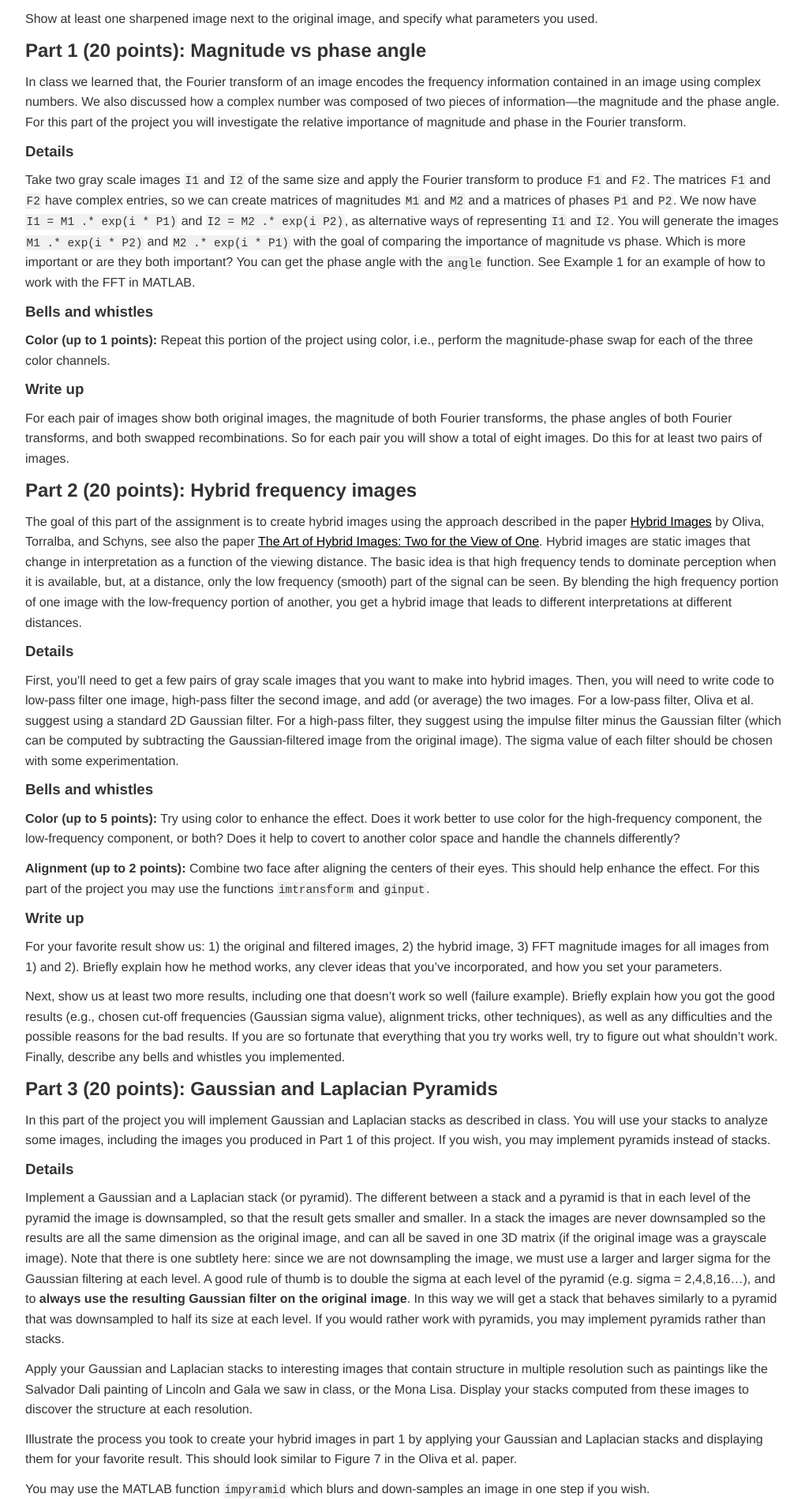
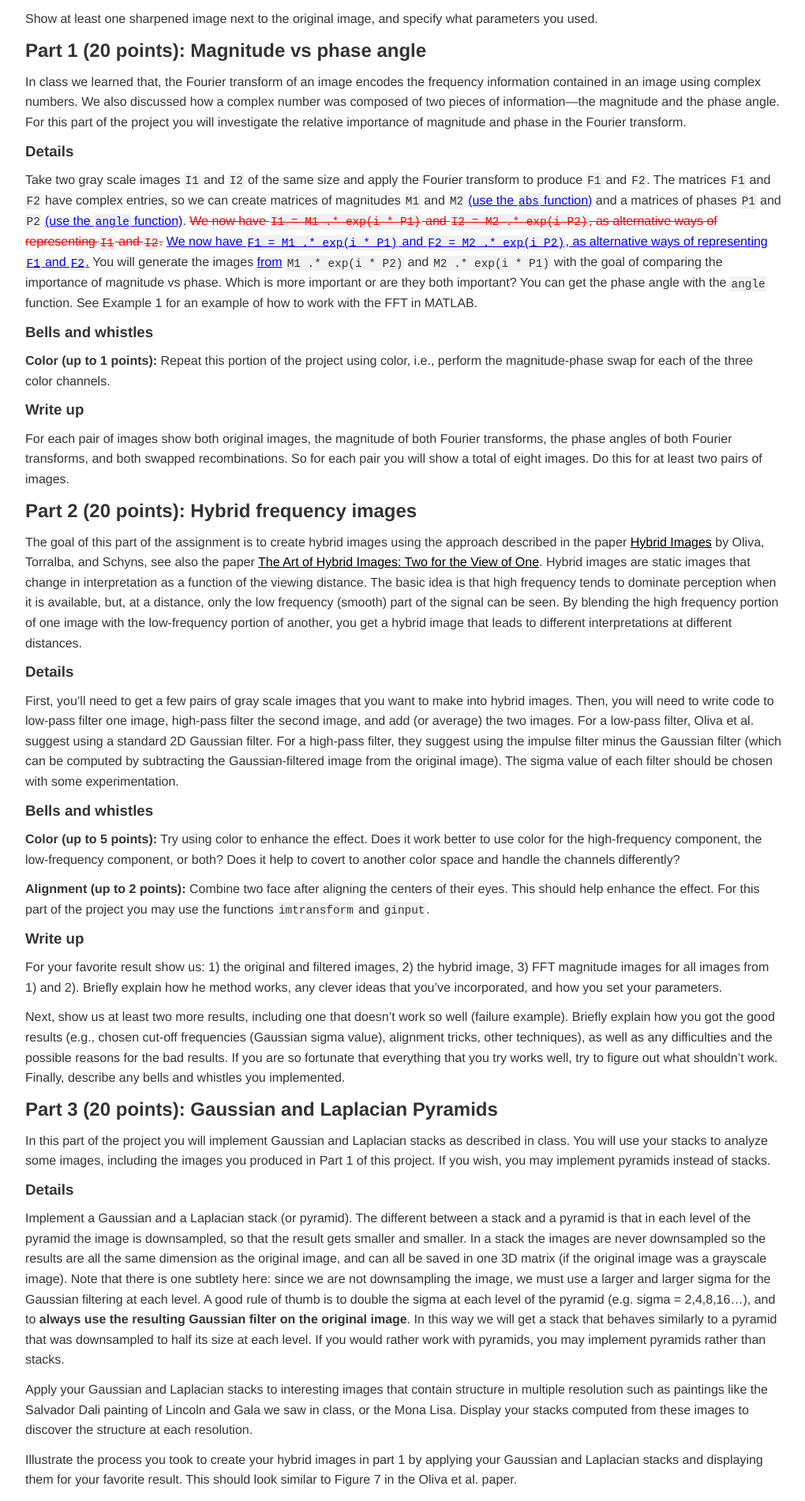
Before and after one commit to jacksonjw12/mbannister.github.io, a Jekyll site: the page built from _teaching/181m-f15/project02.md, in a window 1280 px wide. Shown: the part 361-2262 px from the top of the page at 79% size, without its empty margins (128-1148 px from the left). Built offline with Jekyll 4.4.1, drawn with Linux system fonts in a browser that asks for light colours.

Commit message:
Fix some typos in proj 2 for 181m

```diff
--- a/_sass/common.sass
+++ b/_sass/common.sass
@@ -26,6 +26,12 @@ a
   &:active, &:focus
     color: #000
     outline: none
+
+del
+  color: #F00
+
+ins
+  color: #00F
 
 hr
   border: none
--- a/_teaching/181m-f15/project02.md
+++ b/_teaching/181m-f15/project02.md
@@ -22,7 +22,7 @@ Show at least one sharpened image next to the original image, and specify what p
 In class we learned that, the Fourier transform of an image encodes the frequency information contained in an image using complex numbers. We also discussed how a complex number was composed of two pieces of information---the magnitude and the phase angle. For this part of the project you will investigate the relative importance of magnitude and phase in the Fourier transform.
 
 ### Details
-Take two gray scale images `I1` and `I2` of the same size and apply the Fourier transform to produce `F1` and `F2`. The matrices `F1` and `F2` have complex entries, so we can create matrices of magnitudes `M1` and `M2` and a matrices of phases `P1` and `P2`. We now have `I1 = M1 .* exp(i * P1)` and `I2 = M2 .* exp(i P2)`, as alternative ways of representing `I1` and `I2`. You will generate the images `M1 .* exp(i * P2)` and `M2 .* exp(i * P1)` with the goal of comparing the importance of magnitude vs phase. Which is more important or are they both important? You can get the phase angle with the `angle` function. See Example 1 for an example of how to work with the FFT in MATLAB.
+Take two gray scale images `I1` and `I2` of the same size and apply the Fourier transform to produce `F1` and `F2`. The matrices `F1` and `F2` have complex entries, so we can create matrices of magnitudes `M1` and `M2` <ins>(use the `abs` function)</ins> and a matrices of phases `P1` and `P2` <ins>(use the `angle` function)</ins>. <del>We now have `I1 = M1 .* exp(i * P1)` and `I2 = M2 .* exp(i P2)`, as alternative ways of representing `I1` and `I2`.</del> <ins>We now have `F1 = M1 .* exp(i * P1)` and `F2 = M2 .* exp(i P2)`, as alternative ways of representing `F1` and `F2`.</ins> You will generate the images <ins>from</ins> `M1 .* exp(i * P2)` and `M2 .* exp(i * P1)` with the goal of comparing the importance of magnitude vs phase. Which is more important or are they both important? You can get the phase angle with the `angle` function. See Example 1 for an example of how to work with the FFT in MATLAB.
 
 ### Bells and whistles
 
```
